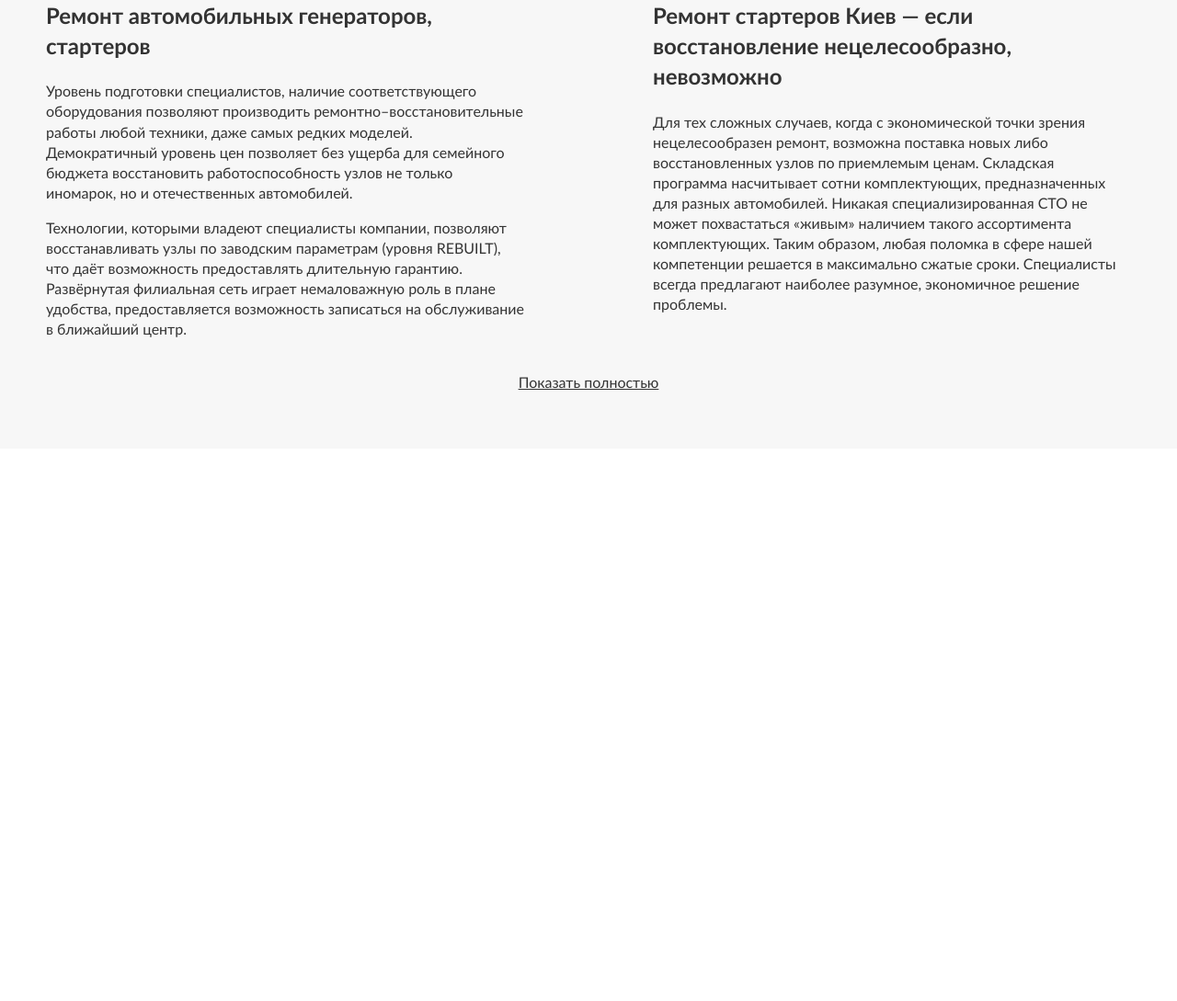
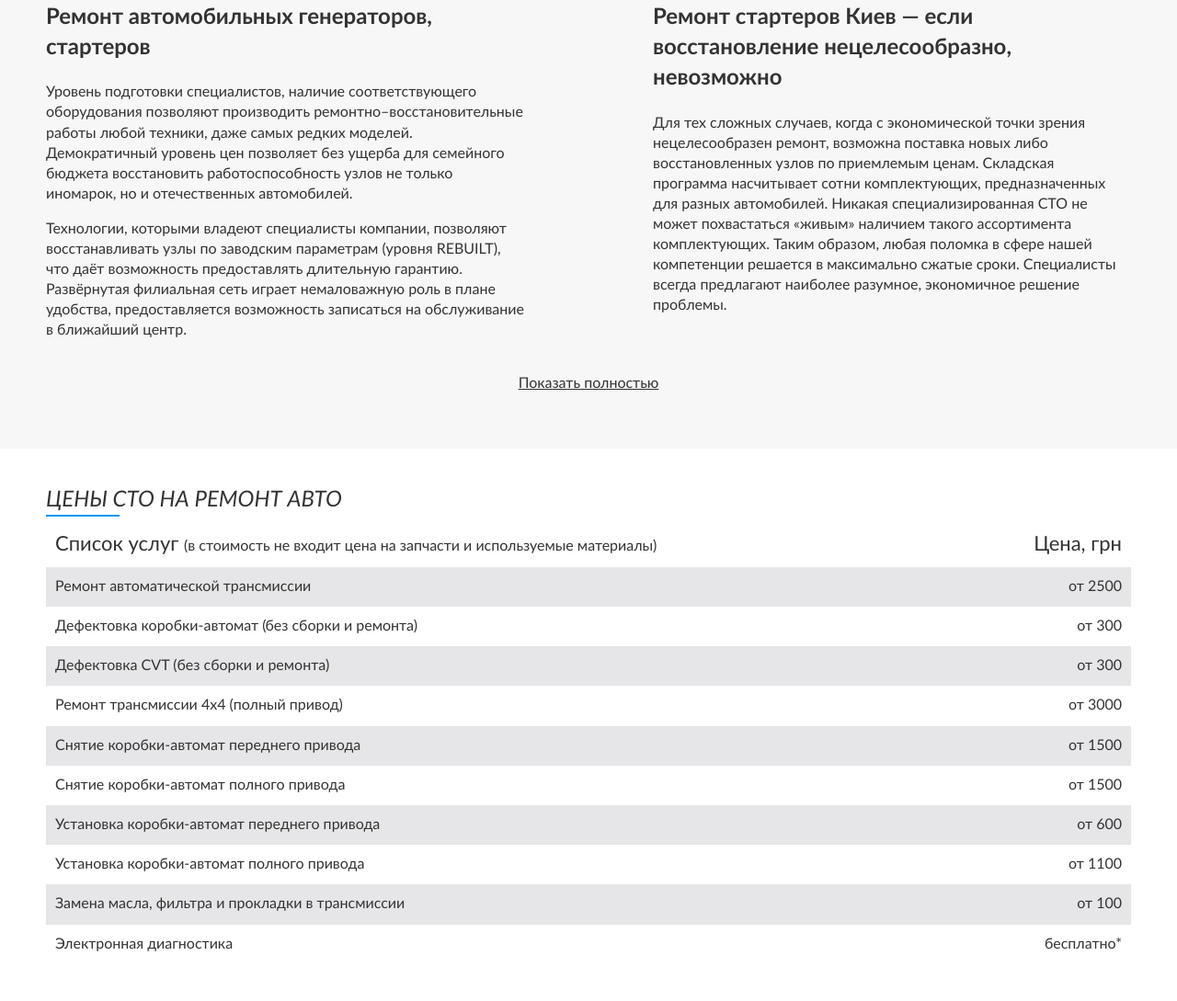
Before and after one commit to AlexKobiliansky/autoservice, a website: page app/index.html in a window 1280 px wide. Shown: the part 1457-2546 px from the top of the page at 92% size. Before the commit the page ends 1945 px from the top, so only its background shows below. Drawn offline with Linux system fonts and the light colour scheme.

Commit message:
section prices complete

```diff
--- a/app/index.html
+++ b/app/index.html
@@ -1027,6 +1027,73 @@
 </section>
 <!-- ======= SECTION INDEX-TEXT END ======= -->
 
+<!-- ======= SECTION PRICES START ======= -->
+<section class="s-prices">
+	<div class="container">
+		<h2 class="section-title">Цены СТО на ремонт авто</h2>
+
+		<table class="prices">
+			<tr>
+				<td>Список услуг <span>(в стоимость не входит цена на запчасти и используемые материалы)</span></td>
+				<td>Цена, грн</td>
+			</tr>
+
+			<tr>
+				<td>Ремонт автоматической трансмиссии</td>
+				<td>от 2500</td>
+			</tr>
+
+			<tr>
+				<td>Дефектовка коробки-автомат (без сборки и ремонта)</td>
+				<td>от 300</td>
+			</tr>
+
+			<tr>
+				<td>Дефектовка CVT (без сборки и ремонта)</td>
+				<td>от 300</td>
+			</tr>
+
+			<tr>
+				<td>Ремонт трансмиссии 4х4 (полный привод)</td>
+				<td>от 3000</td>
+			</tr>
+
+			<tr>
+				<td>Снятие коробки-автомат переднего привода</td>
+				<td>от 1500</td>
+			</tr>
+
+			<tr>
+				<td>Снятие коробки-автомат полного привода</td>
+				<td>от 1500</td>
+			</tr>
+
+			<tr>
+				<td>Установка коробки-автомат переднего привода</td>
+				<td>от 600</td>
+			</tr>
+
+			<tr>
+				<td>Установка коробки-автомат полного привода</td>
+				<td>от 1100</td>
+			</tr>
+
+			<tr>
+				<td>Замена масла, фильтра и прокладки в трансмиссии</td>
+				<td>от 100</td>
+			</tr>
+
+			<tr>
+				<td>Электронная диагностика</td>
+				<td>бесплатно*</td>
+			</tr>
+		</table>
+
+		<div class="notice">(в стоимость не входит цена на запчасти и используемые материалы)</div>
+	</div>
+</section>
+<!-- ======= SECTION PRICES END ======= -->
+
 
 <script src="js/scripts.min.js"></script>
 
--- a/app/sass/base/_general.sass
+++ b/app/sass/base/_general.sass
@@ -72,3 +72,19 @@ a.more
   text-decoration: underline
   &:hover
     text-decoration: none
+
+.section-title
+  font-weight: normal
+  font-size: 24px
+  text-transform: uppercase
+  font-family: "LatoItalic", san-serif
+  position: relative
+  margin-bottom: 40px
+  &:after
+    content: ''
+    position: absolute
+    width: 80px
+    height: 2px
+    background-color: $accent
+    left: 0
+    bottom: 0
--- a/app/sass/base/_media.sass
+++ b/app/sass/base/_media.sass
@@ -115,6 +115,14 @@
 
 // ≥768px
 +media-breakpoint-down(sm)
+  .s-prices
+    .notice
+      display: block
+
+  table.prices
+    tr:first-child
+      span
+        display: none
 
   .s-saying
     .left-part
@@ -135,6 +143,10 @@
 
 // ≥480px
 +media-breakpoint-down(xs)
+
+  table.prices
+    td:nth-child(2)
+      width: 135px
 
   .s-saying
     .left-part
--- /dev/null
+++ b/app/sass/layout/_s-prices.sass
@@ -0,0 +1,21 @@
+.s-prices
+  padding: 40px 0
+  .section-title
+    margin-bottom: 5px
+  .notice
+    display: none
+
+table.prices
+  width: 100%
+  line-height: 1.2
+  td
+    padding: 12px 10px
+    &:nth-child(2)
+      text-align: right
+      width: 200px
+  tr:first-child
+    font-size: 22px
+    span
+      font-size: 16px
+  tr:nth-child(2n)
+    background-color: #E6E6E8
--- a/app/sass/main.sass
+++ b/app/sass/main.sass
@@ -13,6 +13,7 @@
 @import layout/s-choose-serv
 @import layout/s-saying
 @import layout/s-index-text
+@import layout/s-prices
 @import layout/footer
 
 
```
Also changed, not shown: app/css/main.min.css.
